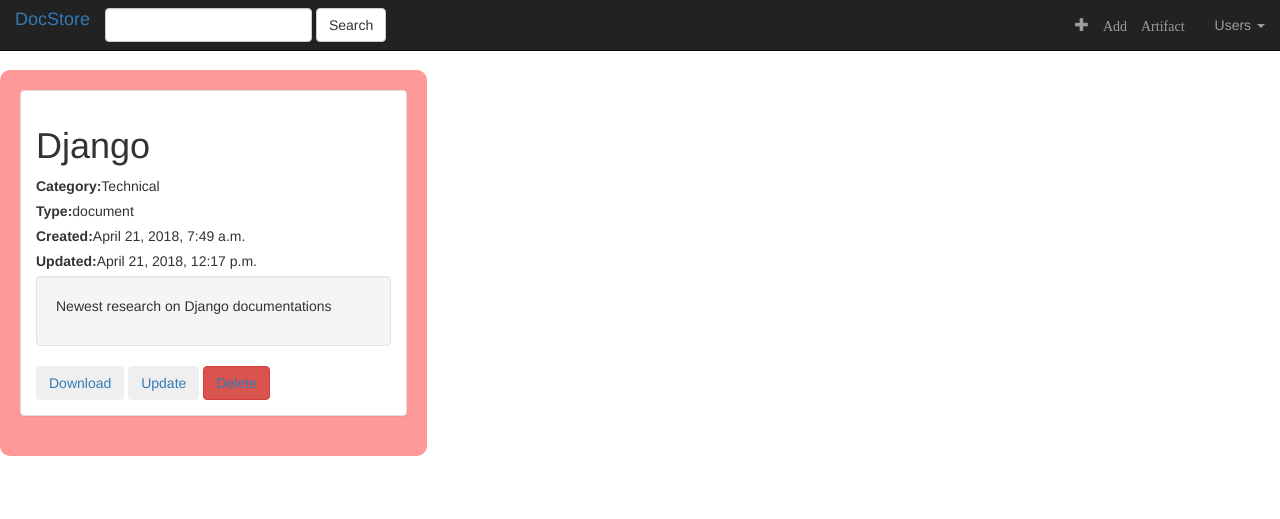
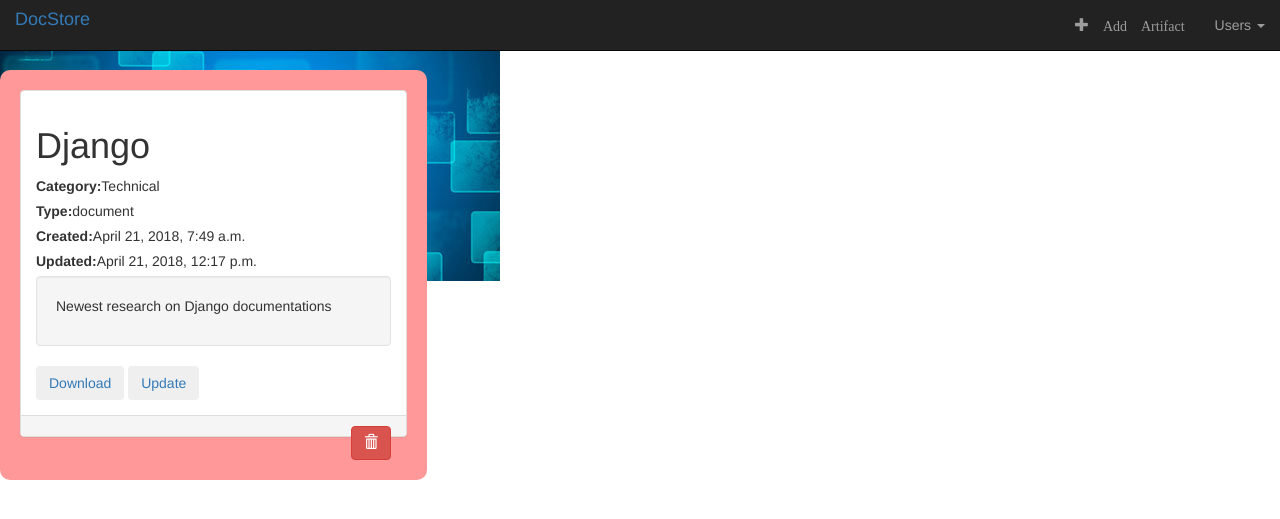
Before and after one commit to imdpkmr/Repozitory, a Django app: page /docstore/1/ in a window 1280 px wide. Shown: the top 519 px of the page. Run offline with Django 3.2, Linux system fonts and the light colour scheme; data comes from the database, SQL or seed files in the repository; both versions use the stored data as it was after the commit; some libraries are stand-ins or nearby versions.

Commit message:
Add existing file

```diff
--- a/docstore/static/docstore/style.css
+++ b/docstore/static/docstore/style.css
@@ -1,5 +1,5 @@
 body{
-background:white url('');
+background:white url('./images/background.jpg') no-repeat;
 }
 .navbar{
 border-radius:0;
--- a/docstore/templates/docstore/detail.html
+++ b/docstore/templates/docstore/detail.html
@@ -16,12 +16,23 @@
                         <div >
                             <button type="button" class="btn"><a href="{{ artifact.artifact_file.url}}" download>Download</a></button>
                             <button type="button" class="btn"><a href="{% url 'docstore:artifact-update' artifact.pk %}">Update</a></button>
-                            <button type="button" class="btn btn-danger"><a href="{% url 'docstore:artifact-delete' artifact.pk %}">Delete</a></button>
+
 
                         </div>
                     </div>
+                <div class="panel-footer">
+                <span class="pull-right">
+                    <form action="{% url 'docstore:artifact-delete' artifact.pk %}" method="post" style="display: inline;">
+                        {% csrf_token %}
+
+                        <button type="submit" class="btn btn-danger btn-small">
+                            <span class="glyphicon glyphicon-trash"></span>
+                        </button>
+                    </form>
+                </span>
+            </div></div>
             </div>
-        </div>
+
     </div>
 </div>
 {% endblock %}
--- a/docstore/templates/docstore/masterfile.html
+++ b/docstore/templates/docstore/masterfile.html
@@ -45,13 +45,6 @@
         <!-- item -->
         <div class="collapse navbar-collapse" id="topnavbar">
 
-            <form class="navbar-form navbar-left" role="search" method="get" action="#">
-                <div class="form-group">
-                    <input type="text" class="form-control" name="q" value="">
-                </div>
-                <button type="submit" class="btn btn-default">Search
-                </button>
-            </form>
             <ul class="nav navbar-nav navbar-right">
                 <li class="">
                     <a href="{% url 'docstore:artifact-add' %}">
@@ -64,7 +57,7 @@
                         <span class="caret"></span>
                     </a>
                         <ul class="dropdown-menu">
-                          <li><a href="#">Login</a></li>
+                          <li disabled><a href="#" >Login</a></li>
                           <li><a href="{% url 'docstore:register' %}">Signup</a></li>
                           <li class="divider"></li>
                           <li><a href="/admin">Admin Login</a></li>
--- a/docstore/views.py
+++ b/docstore/views.py
@@ -42,7 +42,7 @@
 
 class ArtifactDelete(DeleteView):
     model = Artifact
-    success_url = reverse_lazy('docstore/index')
+    success_url = reverse_lazy('docstore:index')
 
 
 class UserFormView(View):
@@ -65,5 +65,5 @@
             if user is not None:
                 if user.is_active:
                     login(request,user)
-                    return redirect('music:index')
+                    return redirect('docstore:index')
         return render(request,self.template_name,{'form':form})
```
Also changed, not shown: docstore/templates/docstore/index.html (+6 -3 lines), media/New_Text_Document.txt (added, +9 -0 lines), db.sqlite3, docstore/static/docstore/images/background.jpg (added), 1 other file.
